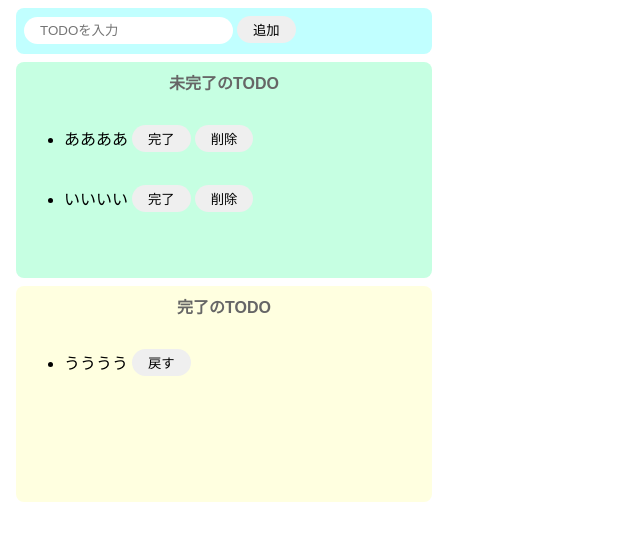
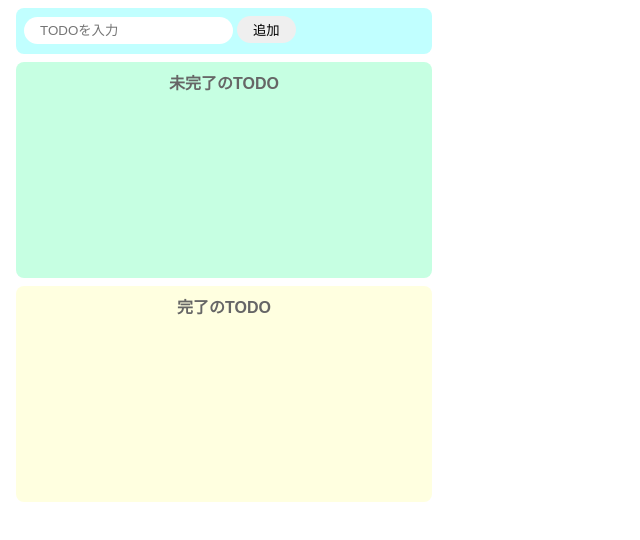
Before and after one commit to kono-meowmeow/ToDoApp_with_React, a React (Create React App) app: page / in a window 1280 px wide. Shown: the top 540 px of the page, without its empty margins (0-640 px from the left). Built offline with nearby package versions, Linux system fonts and the light colour scheme.

Commit message:
配列の初期値の実装

```diff
--- a/src/App.jsx
+++ b/src/App.jsx
@@ -3,8 +3,8 @@ import "./styles.css";
 
 export const App = () => {
   const [todoText, setTodoText] = React.useState('');
-  const [incompleteTodos, setIncompleteTodos] = React.useState(["ああああ", "いいいい"]);
-  const [completeTodos, setCompleteTodos] = React.useState(["うううう"]);
+  const [incompleteTodos, setIncompleteTodos] = React.useState([]);
+  const [completeTodos, setCompleteTodos] = React.useState([]);
 
   // inputに入力された値を取得する関数
   // eventは、onChangeで発生したイベント
```
